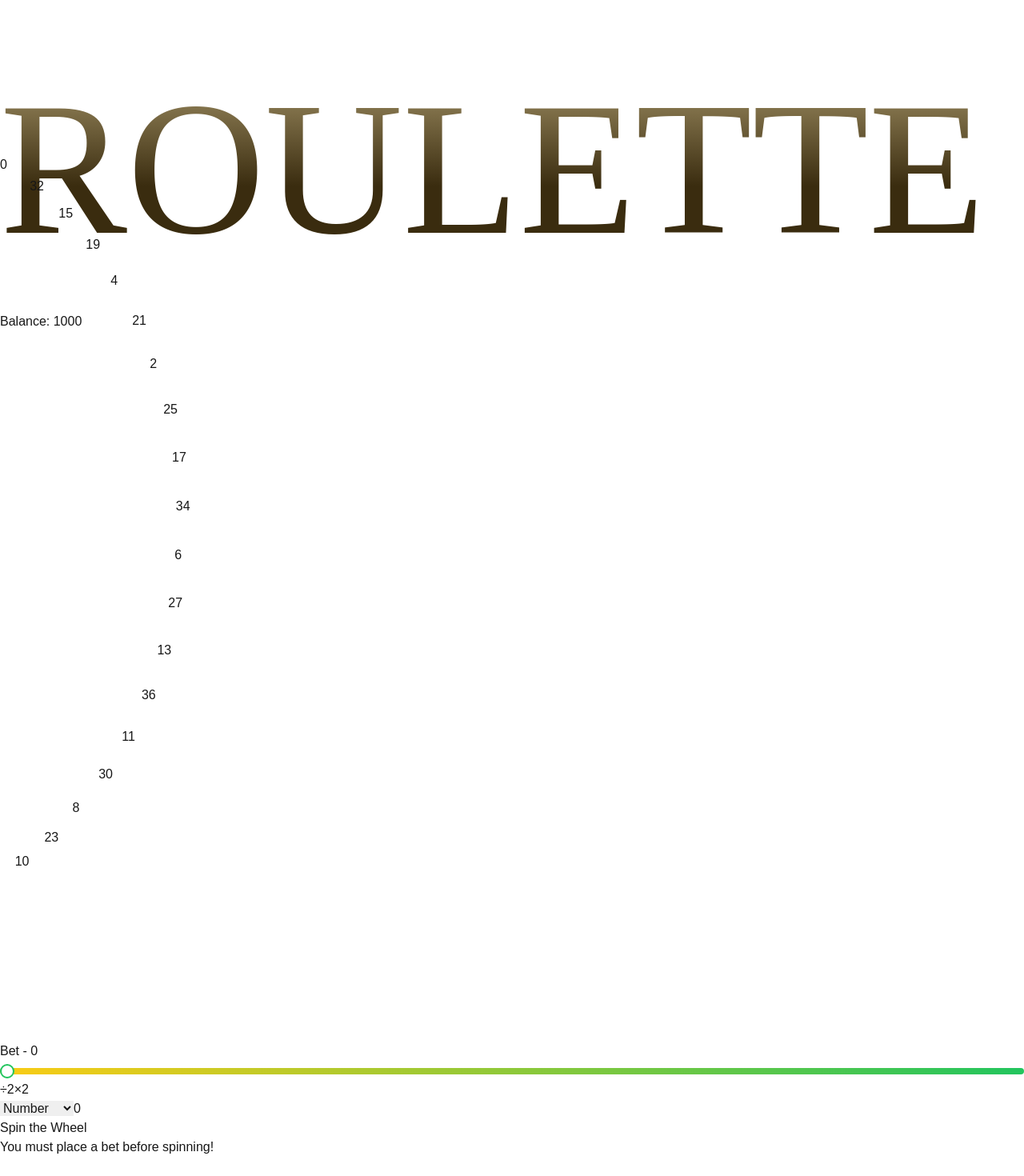
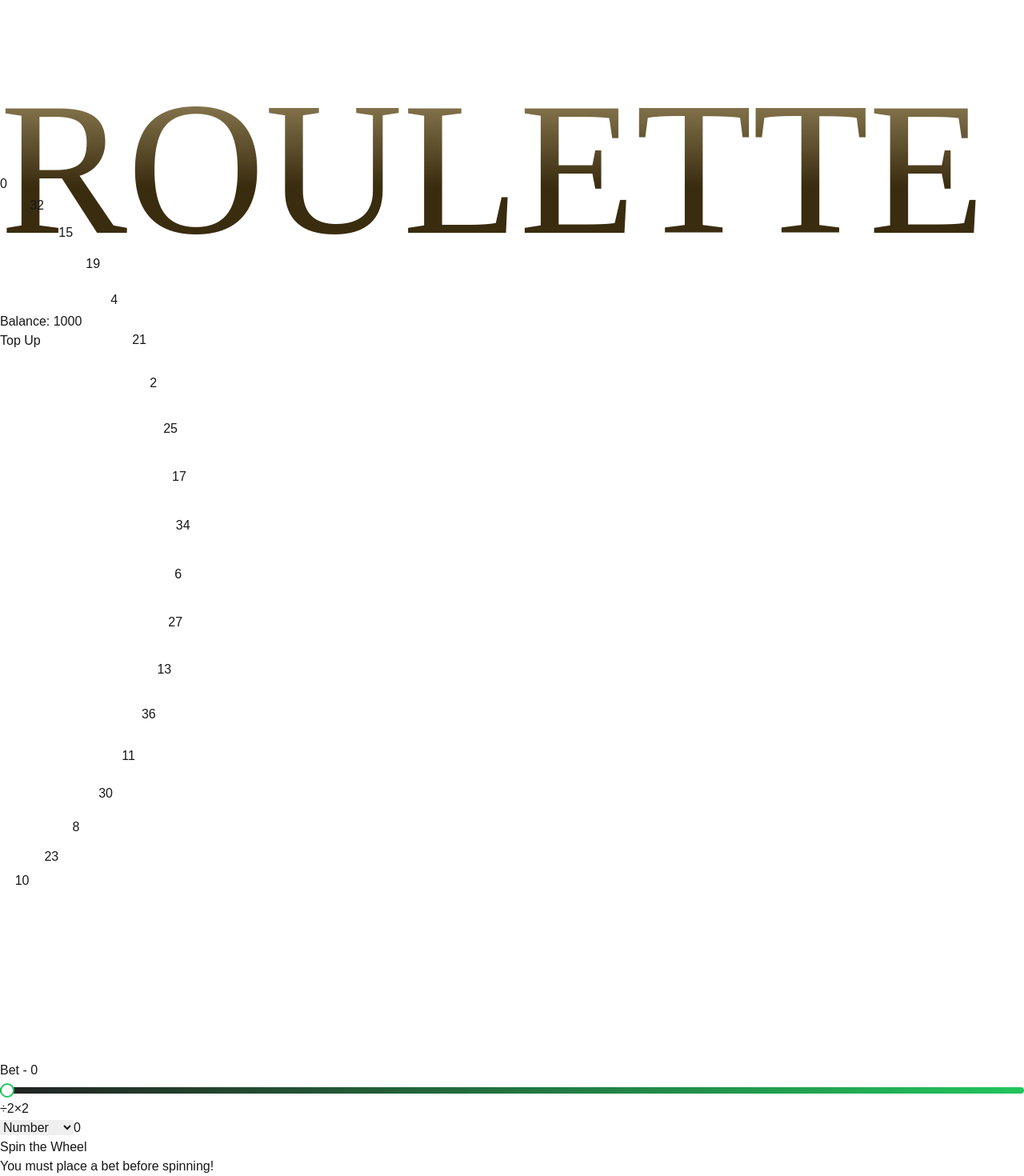
Before and after one commit to Dejnyyy/Roulette, a Next.js app: page / in a window 1280 px wide. Shown: the part 325-1795 px from the top of the page at 80% size. Before the commit the page ends 1771 px from the top, so only its background shows below. Built offline with nearby package versions, Linux system fonts and the light colour scheme.

Commit message:
upraicky barvicek

```diff
--- a/src/pages/components/Betting/index.tsx
+++ b/src/pages/components/Betting/index.tsx
@@ -79,7 +79,7 @@ const Betting: React.FC<BettingProps> = ({
           appearance: none;
           width: 100%;
           height: 8px;
-          background: linear-gradient(to right, #facc15, #22c55e); /* Yellow to Green */
+          background: linear-gradient(to right, #222222, #22c55e); /* Yellow to Green */
           border-radius: 10px;
           outline: none;
           transition: opacity 0.2s;
--- a/src/pages/components/Roulette/index.tsx
+++ b/src/pages/components/Roulette/index.tsx
@@ -12,7 +12,7 @@ const wheelNumbers = [
 ];
 
 export default function RouletteWheel() {
-    const [balance, setBalance] = useState(1000);
+    let [balance, setBalance] = useState(1000);
     const [betAmount, setBetAmount] = useState(0);
     const [betType, setBetType] = useState("number");
     const [betValue, setBetValue] = useState<number | "red" | "black" | "even" | "odd" | null>(null);
@@ -110,9 +110,14 @@ export default function RouletteWheel() {
     <div className="flex flex-col items-center justify-center  text-white ">
       {showConfetti && <Confetti numberOfPieces={600} recycle={false} />}
       <h1 className="text-5xl font-extrabold mb-6 text-gold drop-shadow-md">Dejny&apos;s Roulette</h1>
-      <p className="absolute shadow-md hover:scale-110 transition-all duration-150 ease-in-out cursor-pointer   top-4 left-4 px-4 py-2 bg-gradient-to-tr from-white/30  to-black rounded-xl font-bold">
+      <p className="absolute shadow-md hover:scale-110 transition-all duration-150 ease-in-out cursor-pointer top-4 left-4 px-4 py-2 bg-gradient-to-tr from-white/30  to-black rounded-xl font-bold">
         Balance: <span className="font-mono">{balance}</span>
       </p>
+      <button
+  onClick={() => setBalance((prev) => prev + 1000)}
+  className="absolute shadow-md hover:scale-110 transition-all duration-150 ease-in-out cursor-pointer top-16 left-4 px-4 py-2 bg-green-500  rounded-xl font-bold">
+        Top Up
+      </button>
       {/* ROULETTE WHEEL */}
       <div className="relative w-[500px] h-[500px] flex items-center justify-center">
         <div className="absolute w-full h-full border-8 border-dotted rounded-full flex items-center justify-center text-3xl font-bold">
--- a/src/pages/components/button/index.tsx
+++ b/src/pages/components/button/index.tsx
@@ -16,7 +16,7 @@ export default function Button({ onClick, disabled, children, className }: Butto
       onClick={onClick}
       disabled={disabled}
       className={`px-4 py-2 rounded text-white font-bold transition-all duration-200 ${
-        disabled ? "bg-gray-500 cursor-not-allowed" : "bg-gradient-to-tr from-yellow-500 to-purple-500 hover:from-yellow-600 hover:to-purple-600"
+        disabled ? "bg-gray-500 cursor-not-allowed" : "bg-green-500 hover:bg-green-700"
       } ${className}`}
     >
       {children}
```
